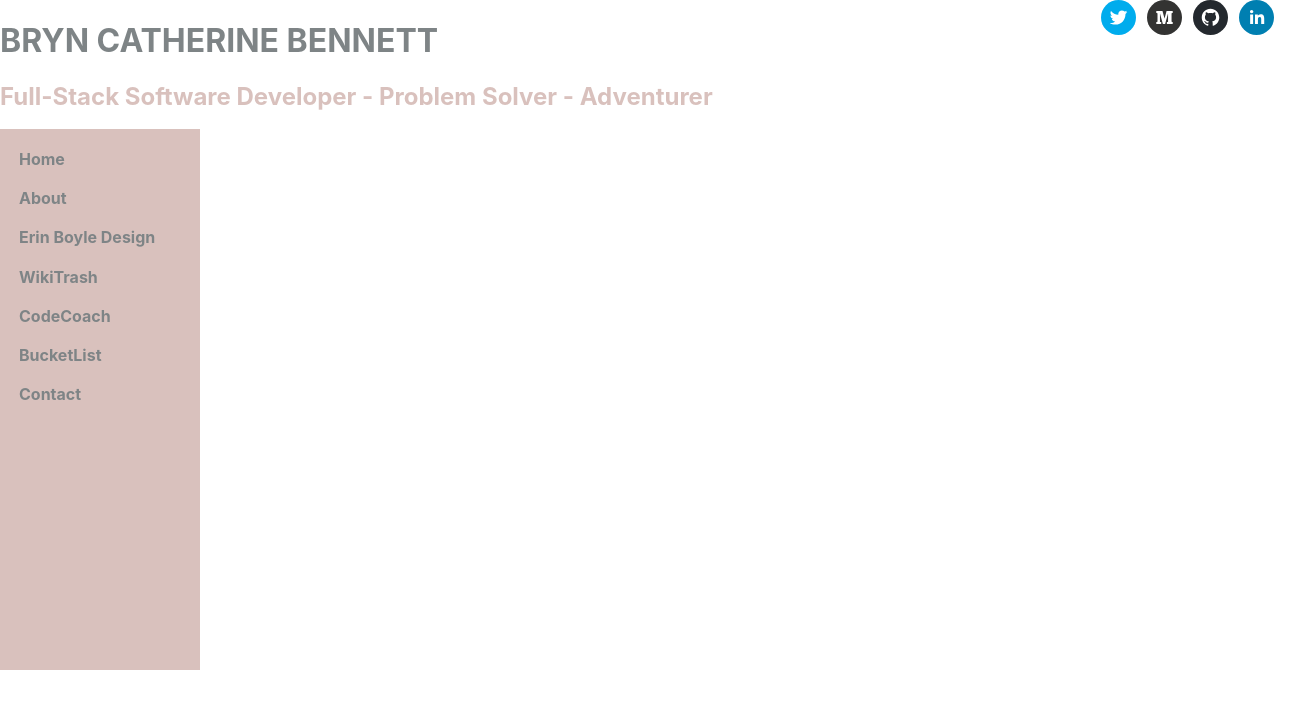
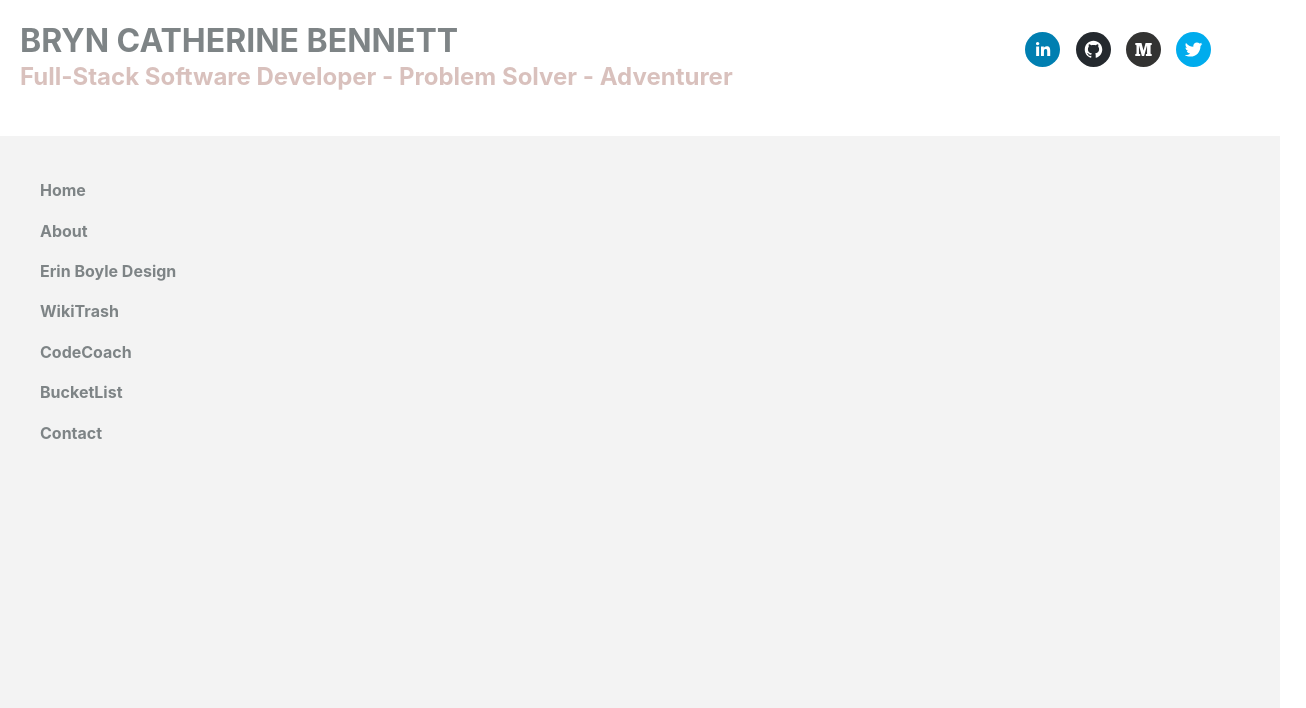
Before and after one commit to bbennett7/portfolio, a React (Create React App) app: page / in a window 1280 px wide. Shown: the top 708 px of the page, 1306 px wide, since content can reach past the window. Built offline with nearby package versions, Linux system fonts and the light colour scheme.

Commit message:
Update grid layout

```diff
--- a/src/App.css
+++ b/src/App.css
@@ -7,51 +7,60 @@
 body {
   --pink: rgb(217, 193, 189);
   --green: rgb(126, 132, 134);
-  --background-color: rgb(221, 220, 219);
   min-height: 100%
 }
 
 
 #root {
   height: 100vh;
+  width: 100%;
   display: grid;
-  grid-template: 14% 70% 10%  / 1fr;
-  grid-gap: 2%;
+  grid-template: 17% 67% 10%  / 20% 4fr 1.5fr;
+  grid-row-gap: 2%;
 }
 
 .App {
-  grid-area: 1 / 1 / 4 / 2;
+  height: 100vh;
+  width: 100%;
+  grid-area: 1 / 1 / 4 / 4;
   display: grid;
-  grid-template: 14% 70% 10%  / 200px 4fr 1fr;
-  grid-gap: 2%;
+  grid-template: 17% 67% 10%  / 20% 4fr 1.5fr;
+  grid-row-gap: 2%;
+  background-color: rgb(243, 243, 243);
 }
 
 .Header {
+  background-color: white;
   grid-area: 1 / 1 / 1 / 4;
   display: grid;
+  grid-template: 100% / 75% 25%;
+  grid-gap: 2%;
 }
 
 #Header {
   color: var(--green);
-
 }
 
 #Sub-header {
+  margin-top: -20px;
   color: var(--pink);
 }
 
 .Title {
   grid-area: 1 / 1 / 1 / 3;
+  margin-left: 20px;
 }
 
 .Social-icons {
-  grid-area: 1 / 3 / 1 / 4;
+  grid-area: 1 / 2 / 1 / 3;
+  margin: 10%;
 }
+
 .social-icon {
   height: 35px !important;
   width: 35px !important;
-  float: right;
   padding: 0;
+  margin: 0% 3%;
 }
 
 .Social-icons a:hover {
@@ -62,15 +71,13 @@ body {
 
 .Menu {
   grid-area: 2 / 1 / 2 / 2;
-  background-color: var(--pink);
-  vertical-align: auto;
-  margin: 2% 0%;
+  margin: 2% 20px;
   padding: 5% 0%;
 }
 
 .Menu h4, a {
-  margin: 0% 2%;
-  padding: 2% 3%;
+  margin: 0% 0%;
+  padding: 2% 10px;
   line-height: 150%;
   text-decoration: none;
   color: var(--green);
@@ -81,17 +88,9 @@ a:hover {
   color: white;
   text-decoration: underline;
   text-decoration-color: var(--green);
-  background-color: var(--green);
+  background-color: var(--pink);
 }
 
-.Main-content {
-  grid-area: 2 / 2 / 2 / 3;
-  border: solid 5px rgb(126, 132, 134);
+.About, .Bucketlist, .Code-Coach, .Contact, .EB-Design, .Home, .Wiki-Trash {
+  grid-area: 1 / 1 / 2 / 3;
 }
-
-
-
-.Wiki-Trash {
-  display: grid !important;
-  grid-area: 2 / 2 / 2 / 3;
-}
```
